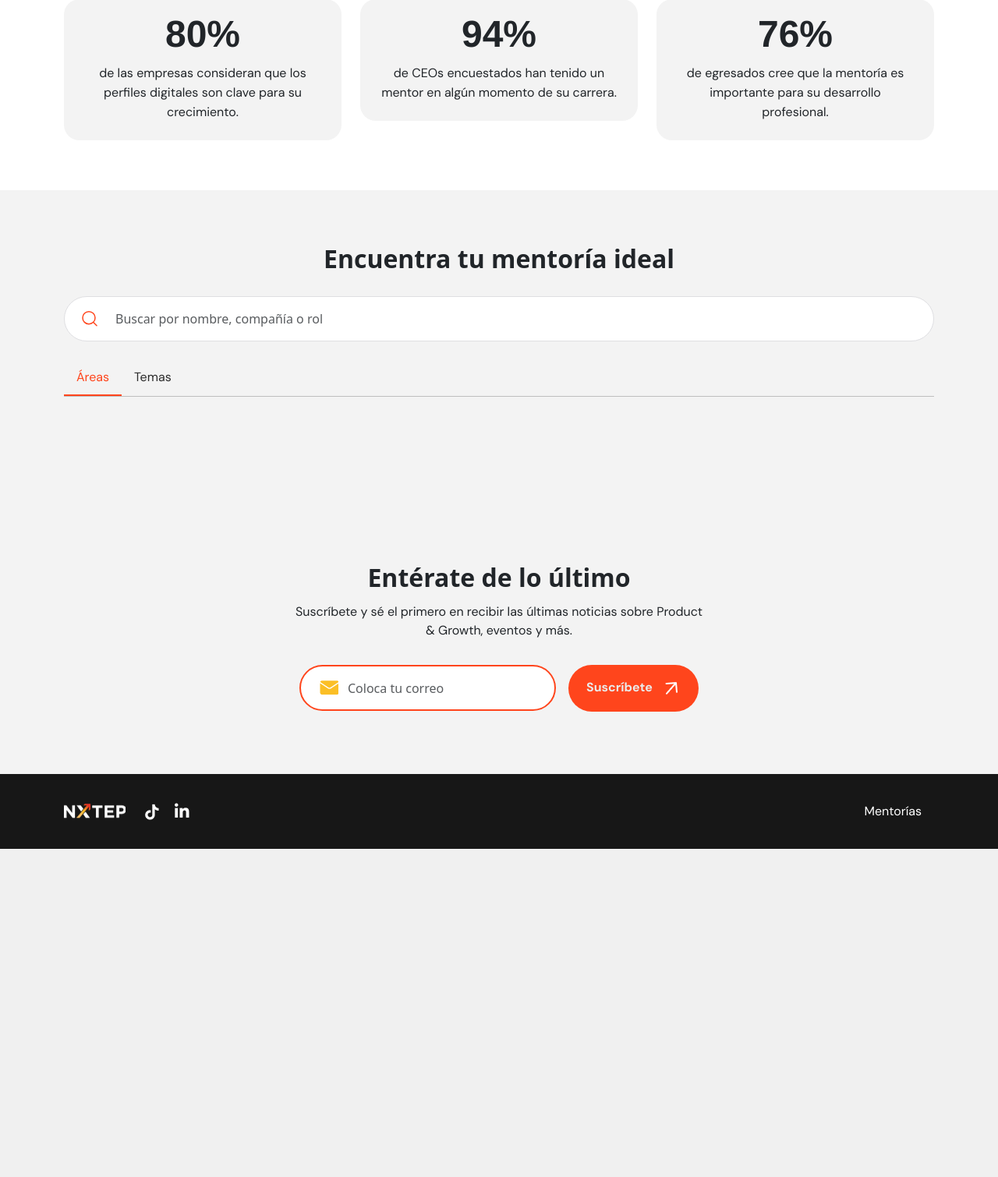
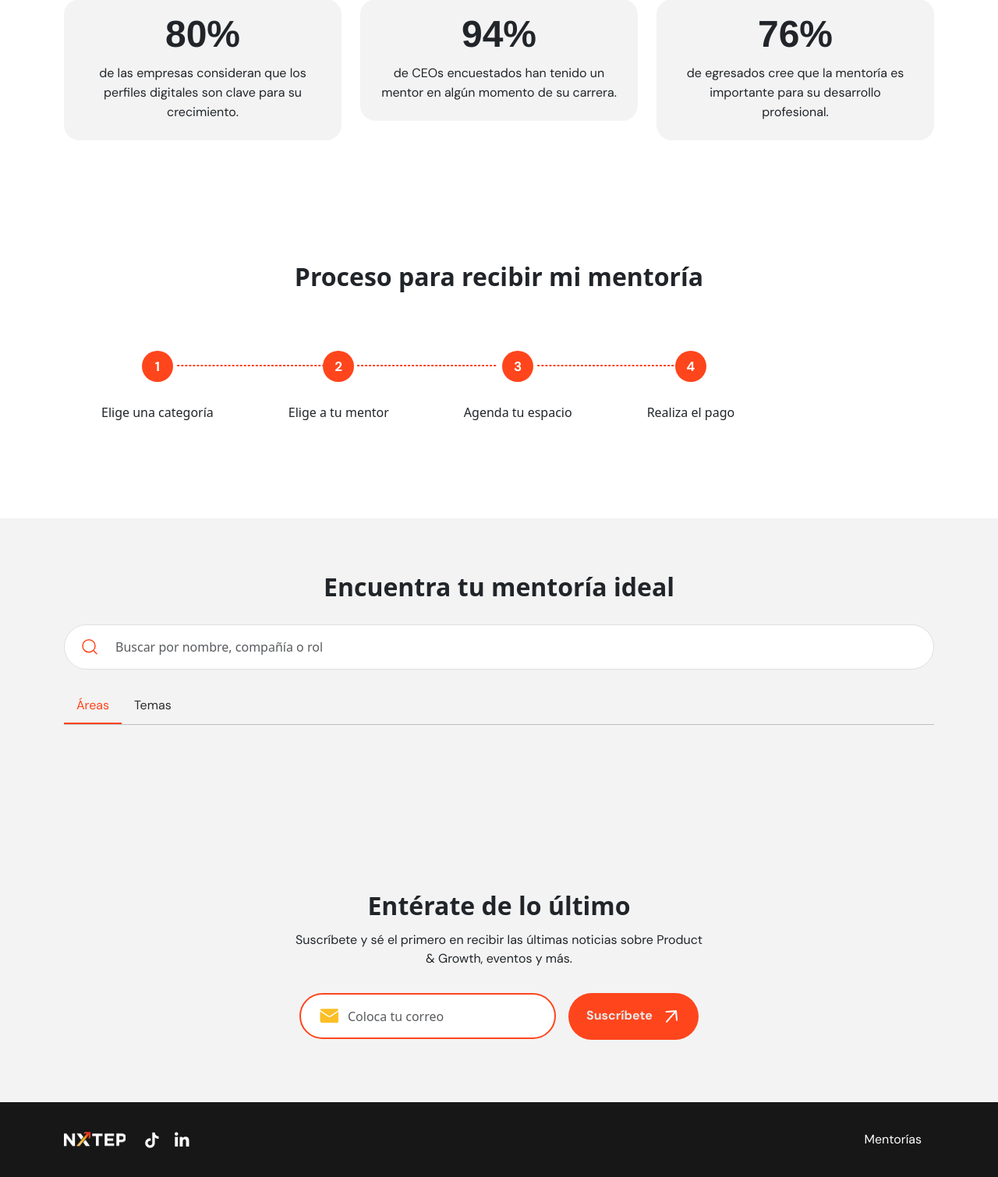
Before and after one commit to carlos-martinez-maqueta/nxtep, a PHP site: page /mentorias in a window 1280 px wide. Shown: the part 495-2005 px from the top of the page at 78% size. Before the commit the page ends 1584 px from the top, so only its background shows below. Run offline with PHP 8.4, Linux system fonts and the light colour scheme; data comes from the database, SQL or seed files in the repository; data that the repository does not hold is empty.

Commit message:
chore: mentores listo implementado, favicon

```diff
--- a/api/mentores.php
+++ b/api/mentores.php
@@ -4,8 +4,10 @@
 if ($_SERVER['REQUEST_METHOD'] === 'GET') {
 
     $area_id = isset($_GET['filter_area']) ? $_GET['filter_area'] : '';
-    $area_id = isset($_GET['filter_tema']) ? $_GET['filter_tema'] : ''; //TODO: Implementar
+    $tema_id = isset($_GET['filter_tema']) ? $_GET['filter_tema'] : '';
     $search = isset($_GET['search']) ? $_GET['search'] : '';
+
+    $all_data = [];
 
     try {
         require("model/Mentor.php");
@@ -13,8 +15,13 @@ if ($_SERVER['REQUEST_METHOD'] === 'GET') {
 
         if ($area_id != "" && $area_id != '0') {
             $all_data = $mentores->get_by_area($area_id);
+
+        }else if ($tema_id != "" && $tema_id != '0') {
+            $all_data = $mentores->get_by_tema($tema_id);
+
         } else if ($search != '') {
             $all_data = $mentores->get_by_search($search);
+
         } else {
             $all_data = $mentores->get_all();
         }
--- a/api/model/Mentor.php
+++ b/api/model/Mentor.php
@@ -25,6 +25,14 @@ class Mentor extends Conexion
         return $result->fetch_all(MYSQLI_ASSOC);
     }
 
+    public function get_by_tema($id)
+    {
+        $result = $this->conexion_db->query("SELECT * FROM tbl_mentores tm
+                                                INNER JOIN tbl_mentores_temas tmt ON tm.id=tmt.mentor_id
+                                                WHERE tmt.tema_id='$id' ");
+        return $result->fetch_all(MYSQLI_ASSOC);
+    }
+
     public function get_by_search($search)
     {
         $result = $this->conexion_db->query("SELECT * FROM tbl_mentores
--- a/assets/css/mentorias.css
+++ b/assets/css/mentorias.css
@@ -303,3 +308,61 @@
 	letter-spacing: 0em;
 	text-align: center;
 }
+
+/* TODO: Hacer esta sección responsive  */
+.section_guia_mentoria{
+	padding: 50px 0px 70px;
+	background-color: #FFF;
+}
+.section_guia_mentoria h2{
+	font-size: 32px;
+	font-weight: 700;
+	line-height: 25px;
+	letter-spacing: 0em;
+	text-align: center;
+}
+.guia_mentoria {
+    display: flex;
+    margin-top: 75px;
+}
+
+
+.guia_mentoria .item_guia_mentoria {
+    position: relative;
+}
+
+.guia_mentoria .item_guia_mentoria:not(:last-child)::before {
+	content: "";
+    position: absolute;
+    top: 20%;
+    left: 100%;
+    transform: translate(-50%, -50%);
+    width: 79%;
+    z-index: 9999;
+    border: 0.2px dashed #ff451c;
+}
+
+.guia_mentoria .item_guia_mentoria .circle_naranja {
+    width: 40px;
+    height: 40px;
+    background-color: #FF451C;
+    margin: auto auto 30px;
+    display: flex;
+	justify-content: center;
+	align-items: center;
+    border-radius: 50%;
+    color: #ffffff;
+    font-family: 'DM Sans', sans-serif;
+    font-size: 17px;
+    font-weight: 700;
+    line-height: 22px;
+    letter-spacing: 0.02em;
+}
+.guia_mentoria .item_guia_mentoria p{
+	font-family: 'DM Sans', sans-serif;
+	font-size: 16px;
+	font-weight: 400;
+	line-height: 21px;
+	letter-spacing: 0.02em;
+	text-align: left;
+}
--- a/assets/js/mentorias.js
+++ b/assets/js/mentorias.js
@@ -1,27 +1,33 @@
 $(document).ready(function () {
 
     const apiAreasUrl = 'api/areas.php';
+    const apiTemasUrl = 'api/temas.php';
     const apiMentoresUrl = 'api/mentores.php';
 
-    const navTabContainer = document.getElementById('nav_tab_areas');
-    const mentoresCardsContainer = document.getElementById('mentoresCardsContainer');
+    const navTabAreasContainer = document.getElementById('nav_tab_areas');
+    const navTabTemasContainer = document.getElementById('nav_tab_temas');
+    const mentoresAreasCardsContainer = document.getElementById('mentoresAreasCardsContainer');
+    const mentoresTemasCardsContainer = document.getElementById('mentoresTemasCardsContainer');
 
 
     // Ejecutar la lógica de la aplicación
     (async () => {
         const areasList = await fetchData(apiAreasUrl);
+        const temasList = await fetchData(apiTemasUrl);
         const mentoresList = await fetchData(apiMentoresUrl);
 
         if (areasList.length > 0) {
-            buildNavTabs(areasList, navTabContainer, apiMentoresUrl);
-            buildMentorCard(mentoresList, mentoresCardsContainer);
+            buildNavTabsArea(areasList, navTabAreasContainer, apiMentoresUrl);
+            buildNavTabsTema(temasList, navTabTemasContainer, apiMentoresUrl);
+            buildMentorCard(mentoresList, mentoresAreasCardsContainer);
+            buildMentorCard(mentoresList, mentoresTemasCardsContainer);
         }
     })();
 
     $("#mentorias_form").on('submit', function (e) { e.preventDefault() });
 
     // Manejar el evento de entrada en el cuadro de búsqueda
-    $('#search_input input').on('input', function (e) {
+    $('#search_input').on('input', function (e) {
         e.preventDefault();
         buscarMentor(apiMentoresUrl, e.target.value)
     });
@@ -46,12 +52,24 @@ async function fetchData(url) {
 };
 
 // Función para construir las tabs para cada área
-function buildNavTabs(dataList, elementId, mentoresUrl) {
+function buildNavTabsArea(dataList, elementId, mentoresUrl) {
     let temp = `<input type="radio" class="area_radio d-none" id="radio_0" name="filter_area" checked value="">
-                    <label for="radio_0" class="nav-link col nav_tab_filter" onclick="filtrarMentores('${mentoresUrl}', 0)">Todos</label>`;
+                    <label for="radio_0" class="nav-link col nav_tab_filter" onclick="filtrarMentores('${mentoresUrl}', 'filter_area', 0)">Todos</label>`;
     dataList.forEach(item => {
         const cardHtml = `<input type="radio" class="area_radio d-none" id="radio_${item.id}" name="filter_area" value="${item.id}">
-                            <label for="radio_${item.id}" class="nav-link col nav_tab_filter" onclick="filtrarMentores('${mentoresUrl}', ${item.id})">${item.title_area}</label>`;
+                            <label for="radio_${item.id}" class="nav-link col nav_tab_filter" onclick="filtrarMentores('${mentoresUrl}', 'filter_area', ${item.id})">${item.title_area}</label>`;
+        temp += cardHtml;
+    });
+    elementId.innerHTML = temp;
+};
+
+// Función para construir las tabs para cada tema
+function buildNavTabsTema(dataList, elementId, mentoresUrl) {
+    let temp = `<input type="radio" class="tema_radio d-none" id="radio_tema_0" name="filter_tema" checked value="">
+                    <label for="radio_tema_0" class="nav-link col d-flex align-items-center justify-content-center nav_tab_filter" onclick="filtrarMentores('${mentoresUrl}', 'filter_tema', 0)">Todos</label>`;
+    dataList.forEach(item => {
+        const cardHtml = `<input type="radio" class="tema_radio d-none" id="radio_tema_${item.id}" name="filter_tema" value="${item.id}">
+                            <label for="radio_tema_${item.id}" class="nav-link col d-flex align-items-center justify-content-center nav_tab_filter" onclick="filtrarMentores('${mentoresUrl}', 'filter_tema', ${item.id})">${item.title_tema}</label>`;
         temp += cardHtml;
     });
     elementId.innerHTML = temp;
@@ -103,14 +121,20 @@ function buildMentorCard(dataList, elementId) {
 };
 
 //Filtrar
-async function filtrarMentores(api_url, area_id) {
-    const mentoresList = await fetchData(api_url + "?filter_area=" + area_id);
-    buildMentorCard(mentoresList, mentoresCardsContainer);
+async function filtrarMentores(api_url, param, area_id) {
+    const finalUrl = api_url + "?" + param + "=" + area_id;
+    const mentoresList = await fetchData(finalUrl);
+
+    if (param == 'filter_area'){
+      buildMentorCard(mentoresList, mentoresAreasCardsContainer);
+    }else if (param == 'filter_tema'){
+      buildMentorCard(mentoresList, mentoresTemasCardsContainer);
+    }
 }
 
 //Buscar
 async function buscarMentor(api_url, search_input) {
     const finalUrl = api_url + "?search=" + search_input;
     const mentoresList = await fetchData(finalUrl);
-    buildMentorCard(mentoresList, mentoresCardsContainer);
+    buildMentorCard(mentoresList, mentoresAreasCardsContainer);
 }
--- a/head.php
+++ b/head.php
@@ -1,6 +1,7 @@
   <head>
     <meta charset="utf-8">
     <meta name="viewport" content="width=device-width, initial-scale=1">
+    <link rel="shortcut icon" href="assets/img/favicon.ico" type="image/x-icon">
     <title>NXTEP &#8211; Comunidad de Producto y Growth</title>
     <link href="https://cdn.jsdelivr.net/npm/bootstrap@5.3.2/dist/css/bootstrap.min.css" rel="stylesheet" integrity="sha384-T3c6CoIi6uLrA9TneNEoa7RxnatzjcDSCmG1MXxSR1GAsXEV/Dwwykc2MPK8M2HN" crossorigin="anonymous">
 
--- a/mentorias.php
+++ b/mentorias.php
@@ -53,6 +53,44 @@
       </div>
     </section>
 
+    <section class="section_guia_mentoria text-center">
+      <div class="container my-5">
+        <div class="row">
+          <div class="col-lg-12 text-center">
+            <h2>Proceso para recibir mi mentoría</h2>
+          </div>
+          <div class="col-lg-12">
+            <div class="guia_mentoria">
+              <div class="item_guia_mentoria">
+                <div class="text-center circle_naranja">1</div>
+                <div class="px-lg-5 px-3">
+                  <h6>Elige una categoría</h6>
+                </div>
+              </div>
+              <div class="item_guia_mentoria">
+                <div class="text-center circle_naranja">2</div>
+                <div class="px-lg-5 px-3">
+                  <h6>Elige a tu mentor</h6>
+                </div>
+              </div>
+              <div class="item_guia_mentoria">
+                <div class="text-center circle_naranja">3</div>
+                <div class="px-lg-5 px-3">
+                  <h6>Agenda tu espacio</h6>
+                </div>
+              </div>
+              <div class="item_guia_mentoria">
+                <div class="text-center circle_naranja">4</div>
+                <div class="px-lg-5 px-3">
+                  <h6>Realiza el pago</h6>
+                </div>
+              </div>
+            </div>
+          </div>
+        </div>
+      </div>
+    </section>
+
     <section class="section_mentorias_listados_busquedas">
       <div class="container">
         <div class="row">
@@ -79,26 +117,23 @@
               </ul>
               <div class="tab-content" id="pills-tabContent">
                 <div class="tab-pane fade show active" id="pills-areas" role="tabpanel" aria-labelledby="pills-areas-tab" tabindex="0">
-                  <!-- areas.php -->
                   <nav class="ul_tabs_dentro_areas">
                     <div class="nav nav-tabs row " id="nav_tab_areas" role="tablist"></div>
                   </nav>
                   <div class="tab-content" id="nav-tabContent">
                     <div class="tab-pane fade show active" id="nav-all" role="tabpanel" aria-labelledby="nav-all-tab" tabindex="0">
-                      <div class="row " id="mentoresCardsContainer"></div>
+                      <div class="row " id="mentoresAreasCardsContainer"></div>
                     </div>
                   </div>
                 </div>
 
                 <div class="tab-pane fade show" id="pills-temas" role="tabpanel" aria-labelledby="pills-temas-tab" tabindex="0">
-                  <!-- TODO: temas.php  -->
-                  <p>Temas...</p>
-                  <nav class="ul_tabs_dentro_areas">
+                  <nav class="ul_tabs_dentro_temas">
                     <div class="nav nav-tabs row " id="nav_tab_temas" role="tablist"></div>
                   </nav>
                   <div class="tab-content" id="nav-tabContent">
                     <div class="tab-pane fade show active" id="nav-all" role="tabpanel" aria-labelledby="nav-all-tab" tabindex="0">
-                      <div class="row " id="mentoresCardsContainer"></div>
+                      <div class="row " id="mentoresTemasCardsContainer"></div>
                     </div>
                   </div>
                 </div>
```
Also changed, not shown: other parts of assets/css/mentorias.css (+15 -10 lines), assets/img/favicon.ico (added).
